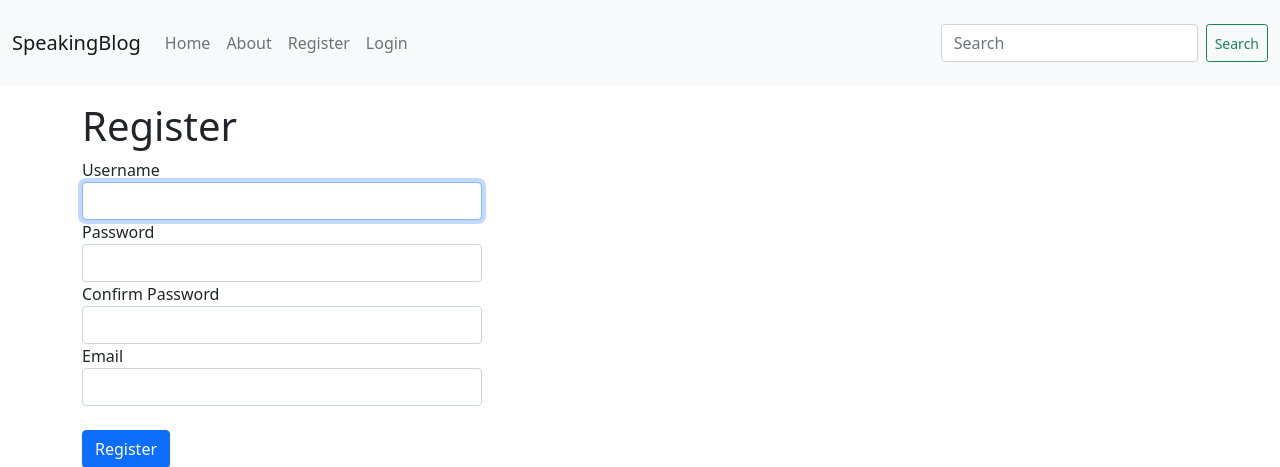
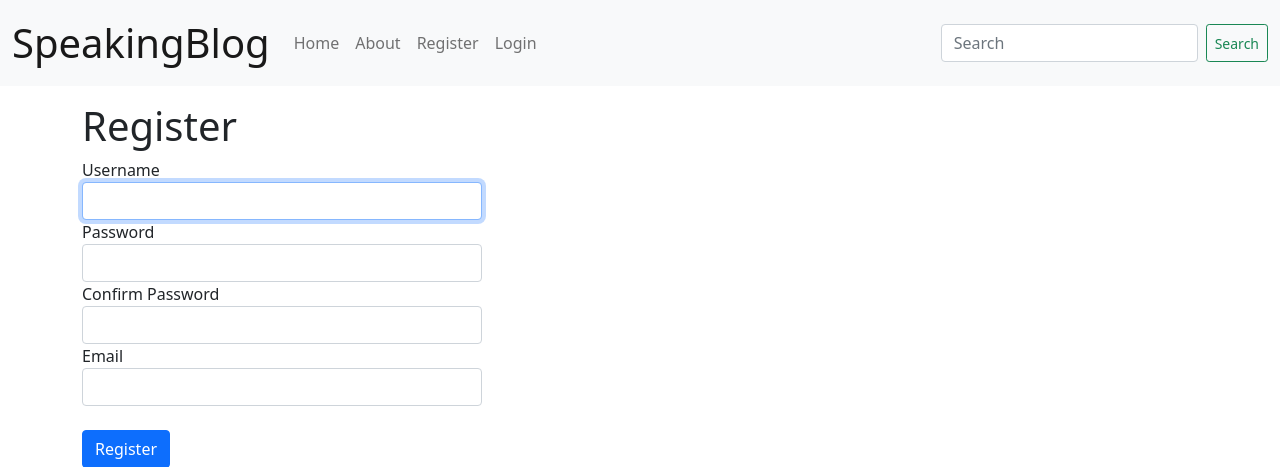
Before and after one commit to Rohitkumar15697/Speaking_blog_postgres, a Django app: page /account/register/ in a window 1280 px wide. Shown: the top 467 px of the page. Run offline with Django 3.2, Linux system fonts and the light colour scheme; some libraries are stand-ins or nearby versions.

Commit message:
frontend

```diff
--- a/templates/base.html
+++ b/templates/base.html
@@ -45,7 +45,7 @@
 
     <nav class="navbar navbar-expand-lg navbar-light bg-light">
   <div class="container-fluid">
-    <a class='navbar-brand' href={%url 'home' %}>SpeakingBlog</a>
+    <a class='navbar-brand fs-1 fw-light' href={%url 'home' %}>SpeakingBlog</a>
     <button class="navbar-toggler" type="button" data-bs-toggle="collapse" data-bs-target="#navbarNav"  >
       <span class="navbar-toggler-icon"></span>
     </button>
```
